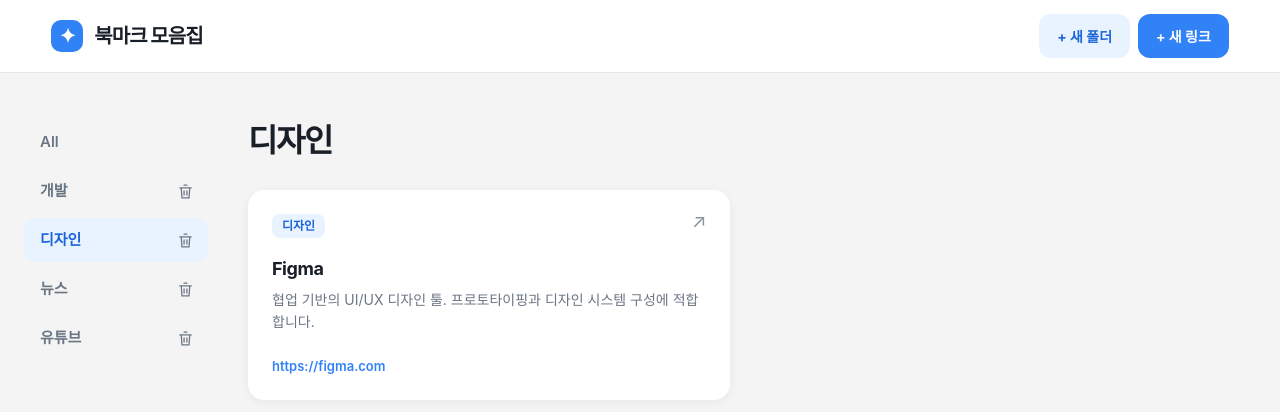
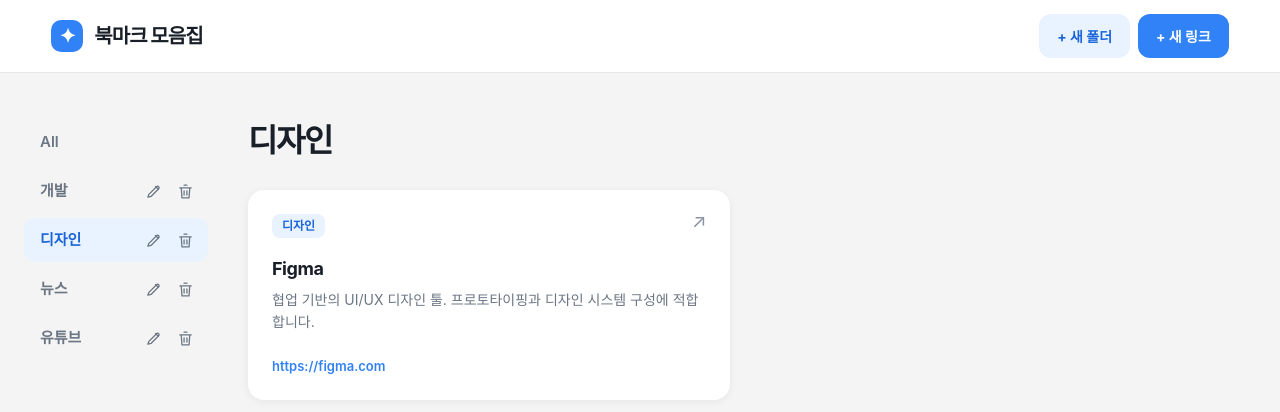
Before and after one commit to Easymean1207/bookmark-collection, a Next.js app: page /folder/design in a window 1280 px wide. Shown: the top 412 px of the page. Built offline with nearby package versions, Linux system fonts and the light colour scheme.

Commit message:
feat: 폴더 이름 수정 기능 구현

```diff
--- a/app/page.module.css
+++ b/app/page.module.css
@@ -14,12 +14,15 @@
 .sidebar { padding: 48px 16px 24px 24px; }
 .folderNav { display: grid; gap: 5px; }
 .folderRow { position: relative; }
-.folder { min-height: 44px; display: flex; align-items: center; padding: 0 44px 0 16px; border-radius: 12px; color: var(--text-sub); font-size: 15px; font-weight: 600; text-decoration: none; transition: color .2s ease, background .2s ease; }
+.folder { min-height: 44px; display: flex; align-items: center; min-width: 0; padding: 0 80px 0 16px; border-radius: 12px; color: var(--text-sub); font-size: 15px; font-weight: 600; text-decoration: none; transition: color .2s ease, background .2s ease; }
+.folderName { overflow: hidden; text-overflow: ellipsis; white-space: nowrap; }
 .folder:hover { color: var(--text); background: #e9eaec; }
 .folderActive, .folderActive:hover { color: var(--accent-hover); background: var(--accent-soft); font-weight: 700; }
-.deleteButton { position: absolute; top: 50%; right: 7px; display: grid; place-items: center; width: 32px; height: 32px; padding: 0; transform: translateY(-50%); border: 0; border-radius: 8px; color: var(--text-sub); background: transparent; cursor: pointer; opacity: 0; pointer-events: none; transition: opacity .2s ease, color .2s ease, background .2s ease; }
-.deleteButton svg { width: 17px; height: 17px; }
-.folderRow:hover .deleteButton, .folderRow:focus-within .deleteButton { opacity: 1; pointer-events: auto; }
+.folderActions { position: absolute; top: 50%; right: 7px; display: flex; transform: translateY(-50%); opacity: 0; pointer-events: none; transition: opacity .2s ease; }
+.folderRow:hover .folderActions, .folderRow:focus-within .folderActions { opacity: 1; pointer-events: auto; }
+.editButton, .deleteButton { display: grid; place-items: center; width: 32px; height: 32px; padding: 0; border: 0; border-radius: 8px; color: var(--text-sub); background: transparent; cursor: pointer; transition: color .2s ease, background .2s ease; }
+.editButton svg, .deleteButton svg { width: 17px; height: 17px; }
+.editButton:hover { color: var(--accent-hover); background: var(--accent-soft); }
 .deleteButton:hover { color: #c93645; background: #fff0f1; }
 .main { min-width: 0; padding: 48px clamp(24px, 4vw, 64px) 80px 24px; }
 .pageHeading { display: flex; align-items: flex-end; justify-content: space-between; gap: 16px; margin-bottom: 28px; }
@@ -35,7 +38,7 @@
 .card h2 { margin: 18px 0 8px; padding-right: 12px; font-size: 18px; font-weight: 700; letter-spacing: -.025em; line-height: 1.4; }
 .card p { margin: 0 0 24px; color: var(--text-sub); font-size: 14px; line-height: 1.55; }
 .url { display: block; overflow: hidden; margin-top: auto; color: var(--accent); font-size: 13px; font-weight: 600; text-overflow: ellipsis; white-space: nowrap; }
-.card:focus-visible, .folder:focus-visible, .deleteButton:focus-visible, .addButton:focus-visible, .folderButton:focus-visible, .cancelButton:focus-visible, .dangerButton:focus-visible, .saveButton:focus-visible, .modalInput:focus-visible, .formField input:focus-visible, .formField select:focus-visible { outline: 2px solid var(--accent); outline-offset: 3px; }
+.card:focus-visible, .folder:focus-visible, .editButton:focus-visible, .deleteButton:focus-visible, .addButton:focus-visible, .folderButton:focus-visible, .cancelButton:focus-visible, .dangerButton:focus-visible, .saveButton:focus-visible, .modalInput:focus-visible, .formField input:focus-visible, .formField select:focus-visible { outline: 2px solid var(--accent); outline-offset: 3px; }
 .emptyState { padding: 40px 24px; border-radius: 16px; color: var(--text-sub); background: var(--surface); text-align: center; }
 .folderDialog { width: min(420px, calc(100% - 32px)); padding: 0; border: 0; border-radius: 20px; color: var(--text); background: var(--surface); box-shadow: 0 20px 60px rgba(25, 31, 40, .18); }
 .folderDialog::backdrop { background: rgba(25, 31, 40, .42); }
@@ -61,8 +64,9 @@
 .formField input::placeholder { color: #8b95a1; }
 .formField input:focus, .formField select:focus { background: var(--surface); }
 .saveButton { min-height: 50px; margin-top: 4px; font-size: 15px; }
+.modalActions .saveButton { min-height: 44px; margin-top: 0; font-size: 14px; }
 @media (hover: none) {
-  .deleteButton { opacity: 1; pointer-events: auto; }
+  .folderActions { opacity: 1; pointer-events: auto; }
 }
 @media (max-width: 800px) {
   .content { display: block; }
--- a/components/FolderContent.tsx
+++ b/components/FolderContent.tsx
@@ -2,7 +2,7 @@
 
 import Link from "next/link";
 import LinkGrid from "./LinkGrid";
-import { links } from "../lib/bookmarks";
+import { folders, links } from "../lib/bookmarks";
 import { useFolders } from "./FolderProvider";
 import Sidebar from "./Sidebar";
 import styles from "../app/page.module.css";
@@ -10,8 +10,8 @@ import styles from "../app/page.module.css";
 export default function FolderContent({ folderId }: { folderId: string }) {
   const { allFolders, ready } = useFolders();
   const folder = allFolders.find((item) => item.id === folderId);
-  const folderLinks = folder && !folder.id.startsWith("custom-")
-    ? links.filter((link) => link.category === folder.name) : [];
+  const originalName = folders.find((item) => item.id === folderId)?.name;
+  const folderLinks = originalName ? links.filter((link) => link.category === originalName) : [];
 
   return (
     <div className={styles.content}>
--- a/components/FolderProvider.tsx
+++ b/components/FolderProvider.tsx
@@ -2,7 +2,7 @@
 
 import { createContext, useContext, useSyncExternalStore } from "react";
 import { folders } from "../lib/bookmarks";
-import { addCustomFolder, deleteFolder as removeFolder, parseFolderStore, type CustomFolder } from "../lib/custom-folders";
+import { addCustomFolder, deleteFolder as removeFolder, parseFolderStore, renameFolder as updateFolder, type CustomFolder } from "../lib/custom-folders";
 
 const storageKey = "bookmark-collection-folders";
 const changeEvent = "bookmark-folders-changed";
@@ -28,12 +28,16 @@ const FolderContext = createContext<{
   ready: boolean;
   addFolder: (name: string) => void;
   deleteFolder: (id: string) => void;
+  renameFolder: (id: string, name: string) => void;
 } | null>(null);
 
 export function FolderProvider({ children }: { children: React.ReactNode }) {
   const stored = useSyncExternalStore(subscribe, getSnapshot, () => null);
   const saved = parseFolderStore(stored);
-  const allFolders = [...folders, ...saved.added].filter((folder) => !saved.deleted.includes(folder.id));
+  const allFolders = [
+    ...folders.map((folder) => ({ ...folder, name: saved.renamed[folder.id] ?? folder.name })),
+    ...saved.added,
+  ].filter((folder) => !saved.deleted.includes(folder.id));
   const ready = stored !== null;
 
   function addFolder(name: string) {
@@ -48,7 +52,13 @@ export function FolderProvider({ children }: { children: React.ReactNode }) {
     window.dispatchEvent(new Event(changeEvent));
   }
 
-  return <FolderContext.Provider value={{ allFolders, ready, addFolder, deleteFolder }}>{children}</FolderContext.Provider>;
+  function renameFolder(id: string, name: string) {
+    const next = updateFolder(saved, id, name, allFolders);
+    localStorage.setItem(storageKey, JSON.stringify(next));
+    window.dispatchEvent(new Event(changeEvent));
+  }
+
+  return <FolderContext.Provider value={{ allFolders, ready, addFolder, deleteFolder, renameFolder }}>{children}</FolderContext.Provider>;
 }
 
 export function useFolders() {
--- a/components/LinkCard.tsx
+++ b/components/LinkCard.tsx
@@ -1,10 +1,17 @@
+"use client";
+
+import { folders } from "../lib/bookmarks";
+import { useFolders } from "./FolderProvider";
 import styles from "../app/page.module.css";
 import type { LinkItem } from "../lib/bookmarks";
 
 export default function LinkCard({ link }: { link: LinkItem }) {
+  const { allFolders } = useFolders();
+  const originalFolder = folders.find((folder) => folder.name === link.category);
+  const category = allFolders.find((folder) => folder.id === originalFolder?.id)?.name ?? link.category;
   return (
     <a className={styles.card} href={link.url} target="_blank" rel="noopener noreferrer">
-      <span className={styles.category}>{link.category}</span>
+      <span className={styles.category}>{category}</span>
       <h2>{link.title}</h2>
       <p>{link.description}</p>
       <span className={styles.url}>{link.url}</span>
--- a/components/Sidebar.tsx
+++ b/components/Sidebar.tsx
@@ -8,11 +8,28 @@ import type { CustomFolder } from "../lib/custom-folders";
 import styles from "../app/page.module.css";
 
 export default function Sidebar({ activeFolderId }: { activeFolderId?: string | null }) {
-  const { allFolders, deleteFolder } = useFolders();
+  const { allFolders, deleteFolder, renameFolder } = useFolders();
   const router = useRouter();
   const dialogRef = useRef<HTMLDialogElement>(null);
+  const editDialogRef = useRef<HTMLDialogElement>(null);
   const [selectedFolder, setSelectedFolder] = useState<CustomFolder | null>(null);
   const [error, setError] = useState("");
+  const [editingFolder, setEditingFolder] = useState<CustomFolder | null>(null);
+  const [editName, setEditName] = useState("");
+  const [editError, setEditError] = useState("");
+
+  function saveEdit(event: React.FormEvent<HTMLFormElement>) {
+    event.preventDefault();
+    if (!editingFolder) return;
+    try {
+      renameFolder(editingFolder.id, editName);
+      editDialogRef.current?.close();
+    } catch (cause) {
+      const message = cause instanceof Error ? cause.message : "";
+      setEditError(["폴더 이름을 입력해 주세요.", "폴더 이름은 40자 이내로 입력해 주세요.", "이미 있는 폴더 이름입니다."].includes(message)
+        ? message : "폴더 이름을 수정하지 못했습니다.");
+    }
+  }
 
   function confirmDelete(event: React.FormEvent<HTMLFormElement>) {
     event.preventDefault();
@@ -32,13 +49,30 @@ export default function Sidebar({ activeFolderId }: { activeFolderId?: string |
         <Link className={`${styles.folder} ${activeFolderId === undefined ? styles.folderActive : ""}`} href="/" aria-current={activeFolderId === undefined ? "page" : undefined}>All</Link>
         {allFolders.map((folder) => (
           <div className={styles.folderRow} key={folder.id}>
-            <Link className={`${styles.folder} ${activeFolderId === folder.id ? styles.folderActive : ""}`} href={`/folder/${folder.id}`} aria-current={activeFolderId === folder.id ? "page" : undefined}>{folder.name}</Link>
-            <button className={styles.deleteButton} type="button" aria-label={`${folder.name} 폴더 삭제`} title={`${folder.name} 폴더 삭제`} onClick={() => { setSelectedFolder(folder); setError(""); dialogRef.current?.showModal(); }}>
-              <svg viewBox="0 0 24 24" fill="none" stroke="currentColor" strokeWidth="1.8" strokeLinecap="round" strokeLinejoin="round" aria-hidden="true"><path d="M4 7h16M10 3h4m-8 4 1 14h10l1-14M10 11v6m4-6v6" /></svg>
-            </button>
+            <Link className={`${styles.folder} ${activeFolderId === folder.id ? styles.folderActive : ""}`} href={`/folder/${folder.id}`} aria-current={activeFolderId === folder.id ? "page" : undefined}><span className={styles.folderName}>{folder.name}</span></Link>
+            <div className={styles.folderActions}>
+              <button className={styles.editButton} type="button" aria-label={`${folder.name} 폴더 수정`} title={`${folder.name} 폴더 수정`} onClick={() => { setEditingFolder(folder); setEditName(folder.name); setEditError(""); editDialogRef.current?.showModal(); }}>
+                <svg viewBox="0 0 24 24" fill="none" stroke="currentColor" strokeWidth="1.8" strokeLinecap="round" strokeLinejoin="round" aria-hidden="true"><path d="m15 5 4 4M4 20l4.5-1 10.8-10.8a2.1 2.1 0 0 0-3-3L5.5 16z" /></svg>
+              </button>
+              <button className={styles.deleteButton} type="button" aria-label={`${folder.name} 폴더 삭제`} title={`${folder.name} 폴더 삭제`} onClick={() => { setSelectedFolder(folder); setError(""); dialogRef.current?.showModal(); }}>
+                <svg viewBox="0 0 24 24" fill="none" stroke="currentColor" strokeWidth="1.8" strokeLinecap="round" strokeLinejoin="round" aria-hidden="true"><path d="M4 7h16M10 3h4m-8 4 1 14h10l1-14M10 11v6m4-6v6" /></svg>
+              </button>
+            </div>
           </div>
         ))}
       </nav>
+      <dialog className={styles.folderDialog} ref={editDialogRef} aria-labelledby="edit-folder-title" onClose={() => { setEditingFolder(null); setEditError(""); }}>
+        <form className={styles.modalForm} onSubmit={saveEdit}>
+          <h2 id="edit-folder-title">폴더 이름 수정</h2>
+          <label htmlFor="edit-folder-name">폴더 이름</label>
+          <input id="edit-folder-name" className={styles.modalInput} value={editName} onChange={(event) => { setEditName(event.target.value); setEditError(""); }} maxLength={40} required autoFocus />
+          {editError && <p className={styles.formError} role="alert">{editError}</p>}
+          <div className={styles.modalActions}>
+            <button className={styles.cancelButton} type="button" onClick={() => editDialogRef.current?.close()}>취소</button>
+            <button className={styles.saveButton} type="submit">저장</button>
+          </div>
+        </form>
+      </dialog>
       <dialog className={styles.folderDialog} ref={dialogRef} aria-labelledby="delete-folder-title" onClose={() => { setSelectedFolder(null); setError(""); }}>
         <form className={styles.modalForm} onSubmit={confirmDelete}>
           <h2 id="delete-folder-title">폴더를 삭제할까요?</h2>
--- a/lib/custom-folders.ts
+++ b/lib/custom-folders.ts
@@ -1,26 +1,47 @@
 export type CustomFolder = { id: string; name: string };
-export type FolderStore = { added: CustomFolder[]; deleted: string[] };
+export type FolderStore = { added: CustomFolder[]; deleted: string[]; renamed: Record<string, string> };
+
+export function renameFolder(store: FolderStore, folderId: string, name: string, visibleFolders: CustomFolder[]): FolderStore {
+  const trimmed = name.trim();
+  if (!trimmed) throw new Error("폴더 이름을 입력해 주세요.");
+  if (trimmed.length > 40) throw new Error("폴더 이름은 40자 이내로 입력해 주세요.");
+  const folder = visibleFolders.find((item) => item.id === folderId);
+  if (!folder) throw new Error("폴더를 찾을 수 없습니다.");
+  if (visibleFolders.some((item) => item.id !== folderId && item.name.toLocaleLowerCase() === trimmed.toLocaleLowerCase())) {
+    throw new Error("이미 있는 폴더 이름입니다.");
+  }
+  if (store.added.some((item) => item.id === folderId)) {
+    return { ...store, added: store.added.map((item) => item.id === folderId ? { ...item, name: trimmed } : item) };
+  }
+  return { ...store, renamed: { ...store.renamed, [folderId]: trimmed } };
+}
 
 export function parseFolderStore(raw: string | null): FolderStore {
   try {
     const value: unknown = JSON.parse(raw ?? "[]");
-    if (Array.isArray(value)) return { added: parseCustomFolders(raw), deleted: [] };
-    if (!value || typeof value !== "object") return { added: [], deleted: [] };
-    const saved = value as { added?: unknown; deleted?: unknown };
+    if (Array.isArray(value)) return { added: parseCustomFolders(raw), deleted: [], renamed: {} };
+    if (!value || typeof value !== "object") return { added: [], deleted: [], renamed: {} };
+    const saved = value as { added?: unknown; deleted?: unknown; renamed?: unknown };
     return {
       added: parseCustomFolders(JSON.stringify(saved.added ?? [])),
       deleted: Array.isArray(saved.deleted)
         ? saved.deleted.filter((id): id is string => typeof id === "string")
         : [],
+      renamed: saved.renamed && typeof saved.renamed === "object" && !Array.isArray(saved.renamed)
+        ? Object.fromEntries(Object.entries(saved.renamed).filter(([, name]) =>
+            typeof name === "string" && name.trim().length > 0 && name.length <= 40))
+        : {},
     };
   } catch {
-    return { added: [], deleted: [] };
+    return { added: [], deleted: [], renamed: {} };
   }
 }
 
 export function deleteFolder(store: FolderStore, folderId: string, staticIds: string[]): FolderStore {
   if (staticIds.includes(folderId) && !store.deleted.includes(folderId)) {
-    return { ...store, deleted: [...store.deleted, folderId] };
+    const renamed = { ...store.renamed };
+    delete renamed[folderId];
+    return { ...store, deleted: [...store.deleted, folderId], renamed };
   }
   if (store.added.some((folder) => folder.id === folderId)) {
     return { ...store, added: store.added.filter((folder) => folder.id !== folderId) };
```
Also changed, not shown: 2 other files (tests, documents, lock files or other folders).
